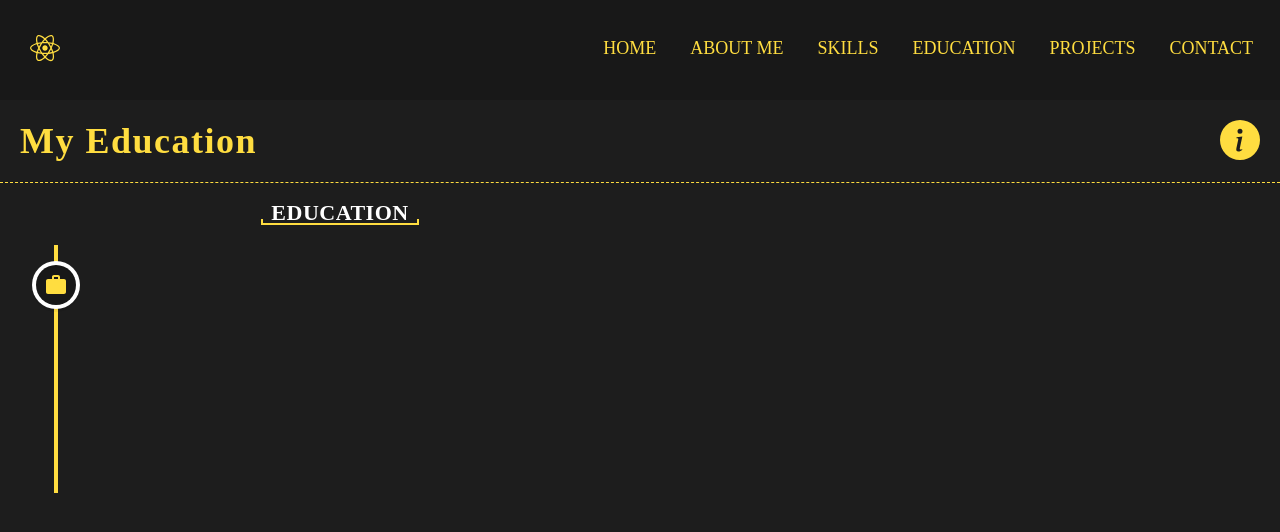
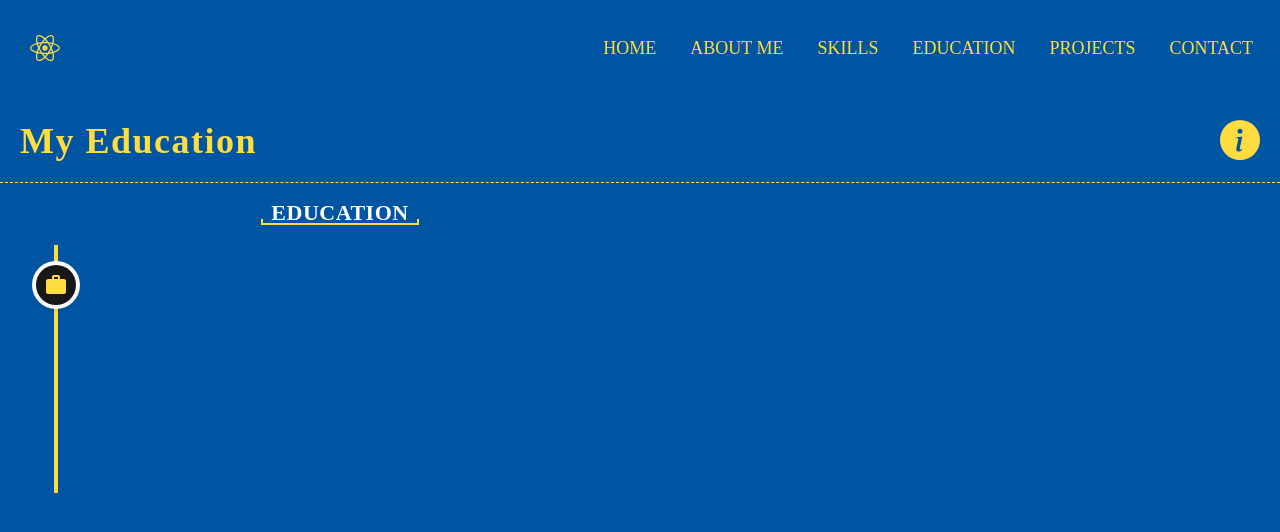
Before and after one commit to AhmedSabz/Ahmed-Sabzwari-Website, a React (Create React App) app: page /resume in a window 1280 px wide. Shown: the top 532 px of the page. Built offline with nearby package versions, Linux system fonts and the light colour scheme.

Commit message:
background color change

```diff
--- a/src/components/navBar/styles.scss
+++ b/src/components/navBar/styles.scss
@@ -1,5 +1,5 @@
 .navbar {
-    background-color: var(--yellow-theme-nav-background-color);
+   background: #0055A2;
     height: 100px; /* Increased height */
     display: flex;
     justify-content: center;
--- a/src/containers/about/styles.scss
+++ b/src/containers/about/styles.scss
@@ -1,4 +1,6 @@
 .about{
+    background: #0055A2;
+
     &__content{
         display: flex;
         gap: 20px;
--- a/src/containers/home/styles.scss
+++ b/src/containers/home/styles.scss
@@ -5,7 +5,7 @@
     justify-content: center;
     align-content: center;
     flex-direction: column;
-
+    background: #0055A2;
     &__text-wrapper {
         display: flex;
         justify-content: center;
@@ -36,7 +36,7 @@
             padding: 10px 70px;
             font-size: 2rem;
             background: transparent;
-            color: var(--yellow-theme-main-color);
+            color: var(--yellow-theme-sub-text-color);
             border: 1.5px solid var(--yellow-theme-main-color);
             border-radius: 4px;
             font-weight: 500;
@@ -45,7 +45,7 @@
 
             &:hover {
                 background: var(--yellow-theme-main-color);
-                color: #000000;
+                color: #eaeef3;
             }
         }
     }
--- a/src/containers/portfolio/styles.scss
+++ b/src/containers/portfolio/styles.scss
@@ -1,4 +1,6 @@
 .portfolio{
+    background: #0055A2;
+
     &__content{
         padding: 20px;
         width: 100%;
--- a/src/containers/resume/styles.scss
+++ b/src/containers/resume/styles.scss
@@ -85,6 +85,8 @@
 //     }
 // }
 .resume {
+    background: #0055A2;
+
     height: 100%;
 }
 .timeline {
--- a/src/containers/skills/styles.scss
+++ b/src/containers/skills/styles.scss
@@ -1,4 +1,6 @@
 .skills{
+    background: #0055A2;
+
     &__content-wrapper{
         display: flex;
         padding: 20px;
--- a/src/containers/skills/utils.js
+++ b/src/containers/skills/utils.js
@@ -80,7 +80,7 @@ export const skillsData= [
             percentage: "95",
         },
         {
-            skillName: "IDEs(Visual Studio, Eclipse, Netbeans",
+            skillName: "IDEs(Visual Studio, Eclipse, Netbeans)",
             percentage: "90",
         },
         {
```
